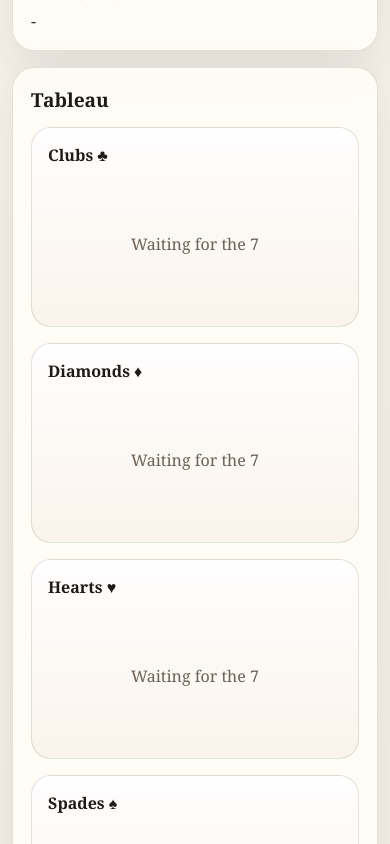
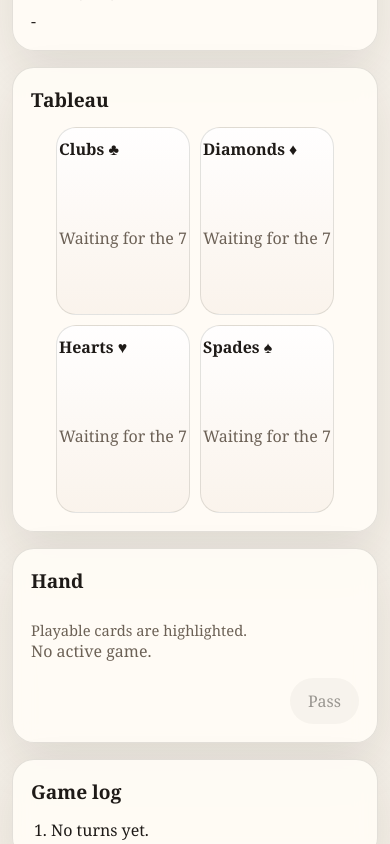
Before and after one commit to jasonhudson33/digital-games, a Next.js app: page /seven-up in a window 390 px wide. Shown: the part 2320-3164 px from the top of the page. Built offline with nearby package versions, Linux system fonts and the light colour scheme.

Commit message:
style changes

```diff
--- a/app/globals.css
+++ b/app/globals.css
@@ -551,6 +551,12 @@ input {
   overflow: hidden;
 }
 
+.suit-cards.condensed {
+  grid-template-columns: auto auto;
+  justify-content: center;
+  gap: 10px;
+}
+
 .card-button {
   cursor: pointer;
   padding: 6px;
@@ -584,6 +590,14 @@ input {
 
 .table-stack-high {
   padding-left: 8px;
+}
+
+.table-edge-slot {
+  display: flex;
+  align-items: center;
+  justify-content: center;
+  min-height: 92px;
+  width: 100%;
 }
 
 .table-card-wrap {
@@ -747,9 +761,14 @@ input {
   }
 
   .meta-grid,
-  .tableau,
   .player-row {
     grid-template-columns: 1fr;
+  }
+
+  .tableau {
+    grid-template-columns: repeat(2, max-content);
+    justify-content: center;
+    gap: 10px;
   }
 
   .player-rail {
@@ -758,8 +777,32 @@ input {
 
   .suit-cards {
     grid-template-columns: 1fr;
-    gap: 10px;
+    gap: 4px;
     justify-items: center;
+  }
+
+  .suit-lane {
+    width: fit-content;
+    min-width: 0;
+    margin-inline: auto;
+    padding: 10px 2px;
+  }
+
+  .suit-lane.compact-suit-lane {
+    width: fit-content;
+    min-width: 0;
+    margin-inline: auto;
+    padding-left: 6px;
+    padding-right: 6px;
+  }
+
+  .suit-lane.compact-suit-lane h3 {
+    text-align: center;
+  }
+
+  .suit-lane.compact-suit-lane .suit-cards {
+    width: fit-content;
+    margin-inline: auto;
   }
 
   .table-stack-low,
--- a/components/seven-up-client.js
+++ b/components/seven-up-client.js
@@ -3,7 +3,6 @@
 import { useEffect, useRef, useState } from "react";
 import {
   SUITS,
-  buildSequence,
   capitalize,
   chooseComputerMove,
   compareCards,
@@ -740,54 +739,51 @@ export default function SevenUpClient() {
               {SUITS.map((suit) => {
                 const tableau = getTableau({ mode, localGame, roomState: room.state });
                 const lane = tableau ? tableau[suit] : { low: null, high: null };
-                const sequence = lane.low === null ? [] : buildSequence(suit, lane.low, lane.high);
-                const lowCards = sequence.filter((card) => card.rank < 7).reverse();
-                const highCards = sequence.filter((card) => card.rank > 7);
+                const hasStarted = lane.low !== null;
+                const lowEdgeCard =
+                  hasStarted && lane.low !== null && lane.low < 7
+                    ? { suit, rank: lane.low }
+                    : null;
+                const highEdgeCard =
+                  hasStarted && lane.high !== null && lane.high > 7
+                    ? { suit, rank: lane.high }
+                    : null;
+                const showCenterSeven = !(lowEdgeCard && highEdgeCard);
+                const compactSuitLane =
+                  hasStarted &&
+                  ((!lowEdgeCard && !highEdgeCard) || (lowEdgeCard && highEdgeCard));
                 return (
-                  <section className="suit-lane" key={suit}>
+                  <section
+                    className={`suit-lane ${compactSuitLane ? "compact-suit-lane" : ""}`}
+                    key={suit}
+                  >
                     <h3>
                       {capitalize(suit)} {SUIT_SYMBOLS[suit]}
                     </h3>
-                    <div className="suit-cards">
-                      {sequence.length === 0 ? (
+                    <div className={`suit-cards ${showCenterSeven ? "" : "condensed"}`}>
+                      {!hasStarted ? (
                         <div className="empty-lane">Waiting for the 7</div>
                       ) : (
                         <>
-                          <div className="table-stack table-stack-low" style={buildStackStyle(lowCards.length)}>
-                            {lowCards.map((card, index) => (
-                                <div
-                                  className="table-card-wrap"
-                                  key={`${card.suit}-${card.rank}`}
-                                  style={buildCardPositionStyle({
-                                    index,
-                                    count: lowCards.length,
-                                    direction: "low",
-                                  })}
-                                >
-                                  <PlayingCard card={card} className="table-card" />
+                          <div className="table-edge-slot">
+                            {lowEdgeCard ? (
+                              <PlayingCard card={lowEdgeCard} className="table-card" />
+                            ) : null}
                           </div>
-                              ))}
-                          </div>
+                          {showCenterSeven ? (
+                            <div className="table-edge-slot">
                               <div className="table-center-card">
                                 <PlayingCard
                                   card={{ suit, rank: 7 }}
                                   className="table-card table-card-center"
                                 />
                               </div>
-                          <div className="table-stack table-stack-high" style={buildStackStyle(highCards.length)}>
-                            {highCards.map((card, index) => (
-                                <div
-                                  className="table-card-wrap"
-                                  key={`${card.suit}-${card.rank}`}
-                                  style={buildCardPositionStyle({
-                                    index,
-                                    count: highCards.length,
-                                    direction: "high",
-                                  })}
-                                >
-                                  <PlayingCard card={card} className="table-card" />
                             </div>
-                              ))}
+                          ) : null}
+                          <div className="table-edge-slot">
+                            {highEdgeCard ? (
+                              <PlayingCard card={highEdgeCard} className="table-card" />
+                            ) : null}
                           </div>
                         </>
                       )}
```
Lines whose indentation alone changed are shown as unchanged.
